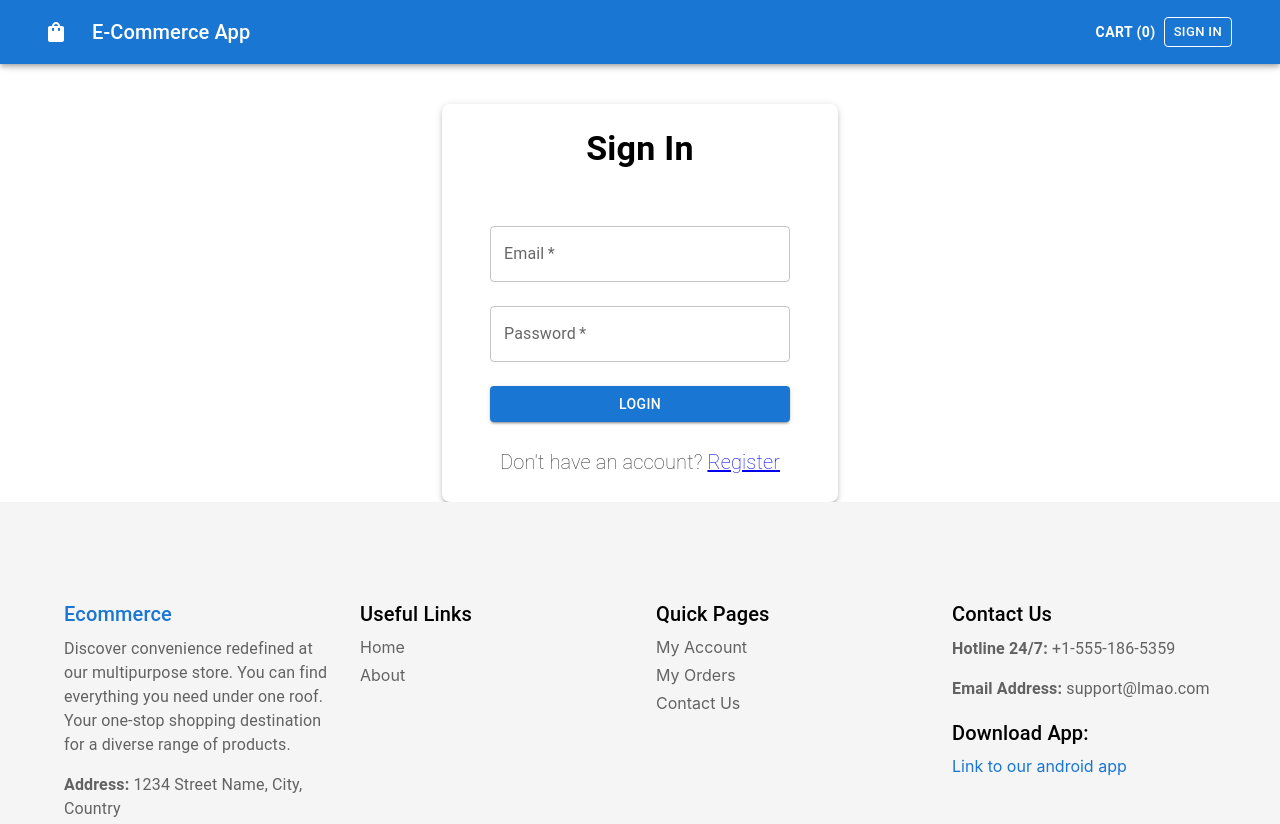
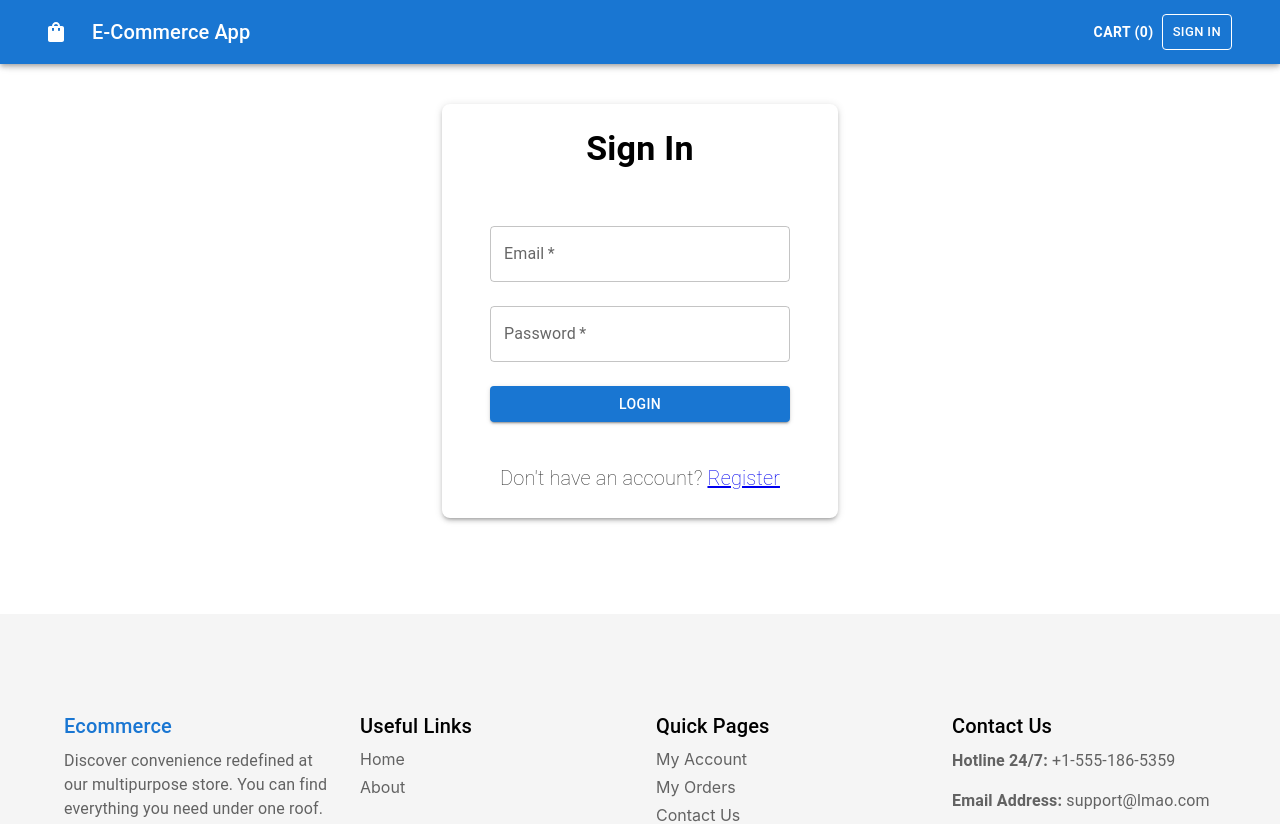
Before and after one commit to AsimAliMurtaza/ecommerce-frontend, a React (Create React App) app: page /login in a window 1280 px wide. Shown: the top 824 px of the page. Built offline with nearby package versions, Linux system fonts and the light colour scheme.

Commit message:
fixed some layout issues in login, signup page

```diff
--- a/src/components/LoginForm.tsx
+++ b/src/components/LoginForm.tsx
@@ -1,5 +1,5 @@
 import React, { useState } from "react";
-import { useAuth } from "../contexts/AuthContext"; // Import AuthContext
+import { useAuth } from "../contexts/AuthContext";
 import { useNavigate } from "react-router-dom";
 import {
   TextField,
@@ -11,7 +11,7 @@ import {
 } from "@mui/material";
 
 const LoginForm: React.FC = () => {
-  const { login } = useAuth(); // Use login function from AuthContext
+  const { login } = useAuth();
   const navigate = useNavigate();
   const [email, setEmail] = useState("");
   const [password, setPassword] = useState("");
@@ -40,7 +40,7 @@ const LoginForm: React.FC = () => {
   };
 
   return (
-    <Container maxWidth="xs" sx={{ mt: 5 }}>
+    <Container maxWidth="xs" sx={{ mt: 5, mb: 5 }}>
       {error && (
         <Typography
           variant="body2"
--- a/src/components/Navbar.tsx
+++ b/src/components/Navbar.tsx
@@ -136,6 +136,11 @@ const Navbar: React.FC = () => {
               variant="outlined"
               color="inherit"
               size="small"
+              sx={{
+                borderColor: "white",
+                display: { xs: "none", sm: "block" },
+                padding: "6px 10px",
+              }}
               onClick={handleLogin}
             >
               Sign In
--- a/src/components/ProductDetail.tsx
+++ b/src/components/ProductDetail.tsx
@@ -16,6 +16,7 @@ import { getProductById } from "../api/products";
 import { useCart } from "../contexts/CartContext";
 
 const ProductDetailPage: React.FC = () => {
+
   const { productId } = useParams();
   const [product, setProduct] = useState<Product | null>(null);
   const [loading, setLoading] = useState<boolean>(true);
--- a/src/pages/LoginPage.tsx
+++ b/src/pages/LoginPage.tsx
@@ -3,7 +3,7 @@ import LoginForm from '../components/LoginForm';
 import { Container, Typography, Box } from '@mui/material';
 
 const LoginPage: React.FC = () => (
-    <Container maxWidth="xs" sx={{ mt: 5 }}>
+    <Container maxWidth="xs" sx={{ mt: 5, mb: 12 }}>
         <Box sx={{ textAlign: 'center', padding: 3, backgroundColor: '#fff', borderRadius: 2, boxShadow: 3 }}>
             <Typography variant="h4" sx={{ marginBottom: 3, fontWeight: 700 }}>
                 Sign In
--- a/src/pages/ManageProductsPage.tsx
+++ b/src/pages/ManageProductsPage.tsx
@@ -3,7 +3,6 @@ import {
   Table,
   TableBody,
   TableCell,
-  TableContainer,
   TableHead,
   TableRow,
   Paper,
@@ -26,7 +25,6 @@ interface Product {
   category: string;
 }
 
-// Styled components for cleaner and reusable styling
 const StyledTableContainer = styled(Paper)(({ theme }) => ({
   marginTop: theme.spacing(3),
   borderRadius: theme.shape.borderRadius,
--- a/src/pages/SignupPage.tsx
+++ b/src/pages/SignupPage.tsx
@@ -1,10 +1,11 @@
 import React from "react";
 import SignupForm from "../components/SignupForm";
+import { Container } from "@mui/material";
 
 const SignupPage: React.FC = () => (
-  <div>
+  <Container maxWidth="xs" sx={{ mt: 5, mb: 12 }}>
     <SignupForm />
-  </div>
+  </Container>
 );
 
 export default SignupPage;
```
